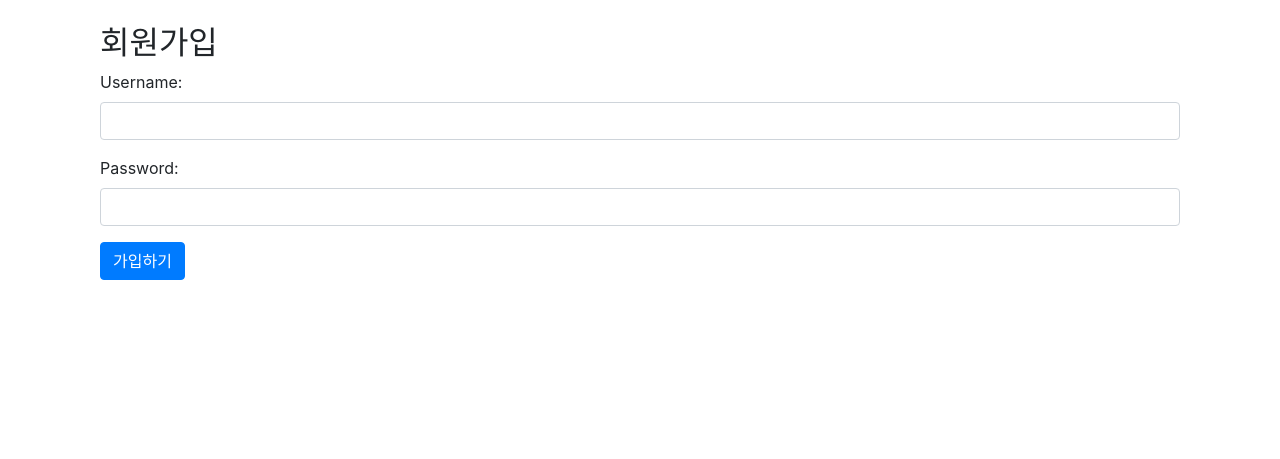
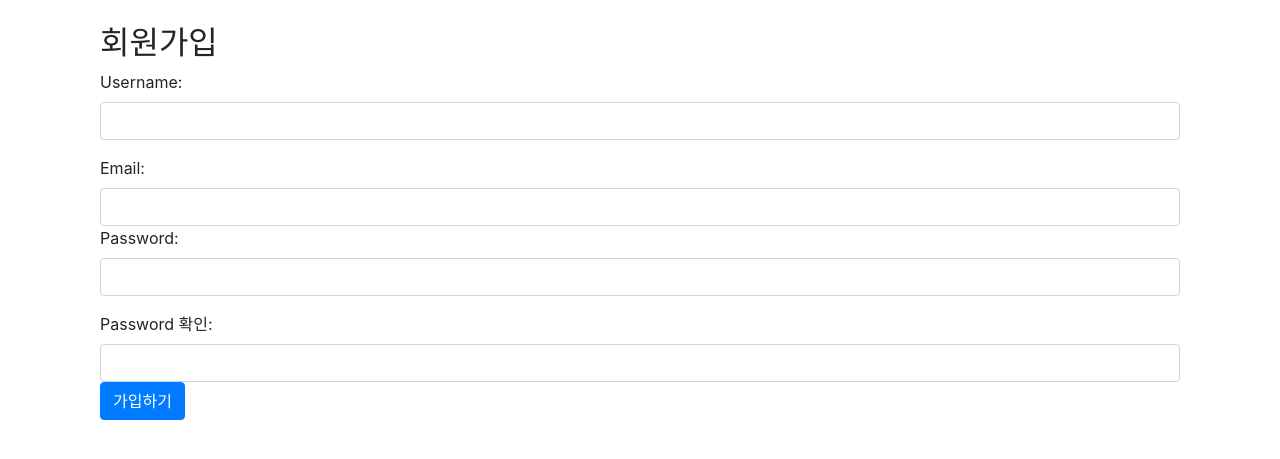
Before and after one commit to over-ture/kdt4_semi_project, a Django app: page /accounts/signup/ in a window 1280 px wide. Shown: the part 56-515 px from the top of the page. Run offline with Django 4.2, Linux system fonts and the light colour scheme; some libraries are stand-ins or nearby versions.

Commit message:
회원가입 시 이메일/패스워드 확인 추가

```diff
--- a/codereview/accounts/templates/accounts/signup.html
+++ b/codereview/accounts/templates/accounts/signup.html
@@ -10,9 +10,15 @@
             <input type="text" class="form-control" id="username" name="username" required>
         </div>
         <div class="form-group">
+            <label for="email">Email:</label>
+            <input type="email" class="form-control" id="email" name="email" required>
+        <div class="form-group">
             <label for="password">Password:</label>
             <input type="password" class="form-control" id="password" name="password" required>
         </div>
+        <div class="form-group">
+            <label for="password2">Password 확인:</label>
+            <input type="password" class="form-control" id="password2" name="password2" required>
         <button type="submit" class="btn btn-primary">가입하기</button>
     </form>
 </div>
```
